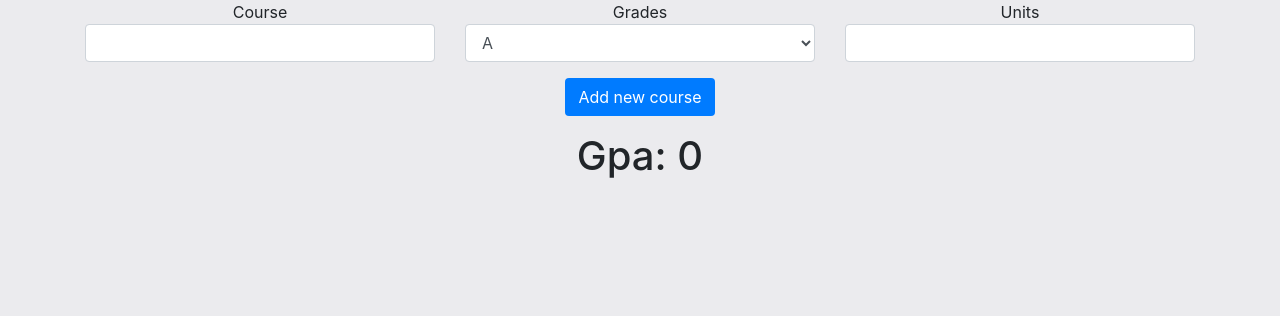
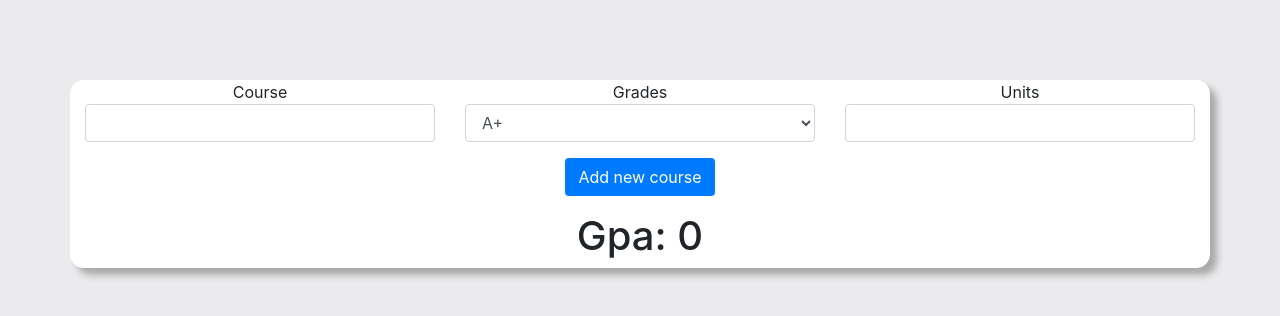
Before and after one commit to zerv30/react-gpa-calculator, a React (Create React App) app: page / in a window 1280 px wide. Shown: the top 316 px of the page. Built offline with nearby package versions, Linux system fonts and the light colour scheme.

Commit message:
updated the scale for the grade points and added styling to the form

```diff
--- a/src/App.css
+++ b/src/App.css
@@ -35,3 +35,10 @@ body{
     transform: rotate(360deg);
   }
 }
+
+.gpa-form{
+  background-color: #ffffff;
+  box-shadow: 7px 7px 7px darkgrey;
+  border-radius: 14px;
+  margin-top: 5rem;
+}
--- a/src/components/FormItem.js
+++ b/src/components/FormItem.js
@@ -28,7 +28,6 @@ class FormItem extends React.Component{
             units:this.state.units
         }
         this.props.sendGradePoints(data)
-        // return this.state.gradePoints * this.state.units
     }
 render(){
         return(
@@ -39,10 +38,19 @@ render(){
 
                 <span className="col">
                     <select  onChange={this.handleChange} className="form-control" name="Grades">
-                    <option value="4">A</option>
-                    <option value="3">B</option>
-                    <option value="2">C</option>
-                    <option value="1">D</option>
+                        <option value="4.0">A+</option>
+                        <option value="4.0">A</option>
+                        <option value="3.7">A-</option>
+                        <option value="3.3">B+</option>
+                        <option value="3.0">B</option>
+                        <option value="2.7">B-</option>
+                        <option value="2.3">C+</option>
+                        <option value="0.0">F</option>
+                        <option value="2.0">C</option>
+                        <option value="1.7">C-</option>
+                        <option value="1.3">D+</option>
+                        <option value="1.0">D</option>
+                        <option value="0.7">D-</option>
                     </select>
                 </span>
                 <div className="col">
@@ -50,6 +58,7 @@ render(){
                 </div>
                 </div>
         )
+
 }
 
 
--- a/src/components/GpaForm.js
+++ b/src/components/GpaForm.js
@@ -30,8 +30,13 @@ class GpaForm extends React.Component{
     calcGPA = ()=>{
         let totalGradePoints = 0;
         let totalUnits = 0
-        totalGradePoints = this.state.gradeArray.reduce((total,current)=> total+( current.gradePoints* current.units),0)
-        totalUnits  = this.state.gradeArray.reduce((total,current)=> total+current.units,0)
+        this.state.gradeArray.forEach(element => {
+            if(element){
+            totalGradePoints += element.gradePoints* element.units
+            totalUnits += element.units
+            }
+
+        });
         return totalUnits ? (totalGradePoints / totalUnits).toFixed(2) : 0.00
     }
     componentDidMount() {
@@ -39,7 +44,7 @@ class GpaForm extends React.Component{
     }
     render(){
         return (
-            <div className="row">
+            <div className="row gpa-form">
                 <div className="col-12">
 
                     <div className="row">
@@ -48,7 +53,7 @@ class GpaForm extends React.Component{
                         <span className="col">Units</span>
                     </div>
                 </div>
-            <form className="col-12">
+            <form className="col-12 ">
             {this.state.formItems}
 
             </form>
```
Lines whose indentation alone changed are shown as unchanged.
